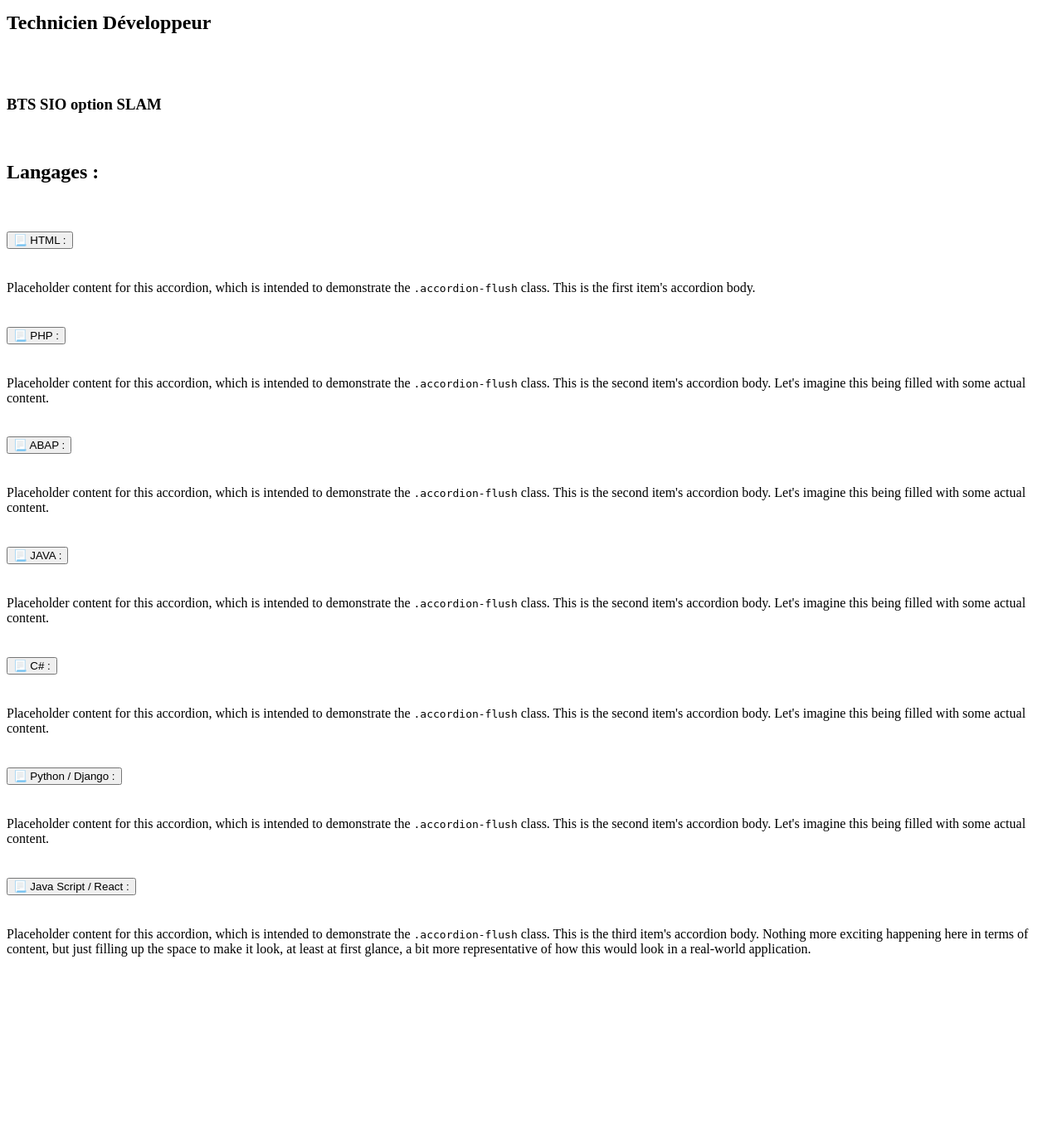
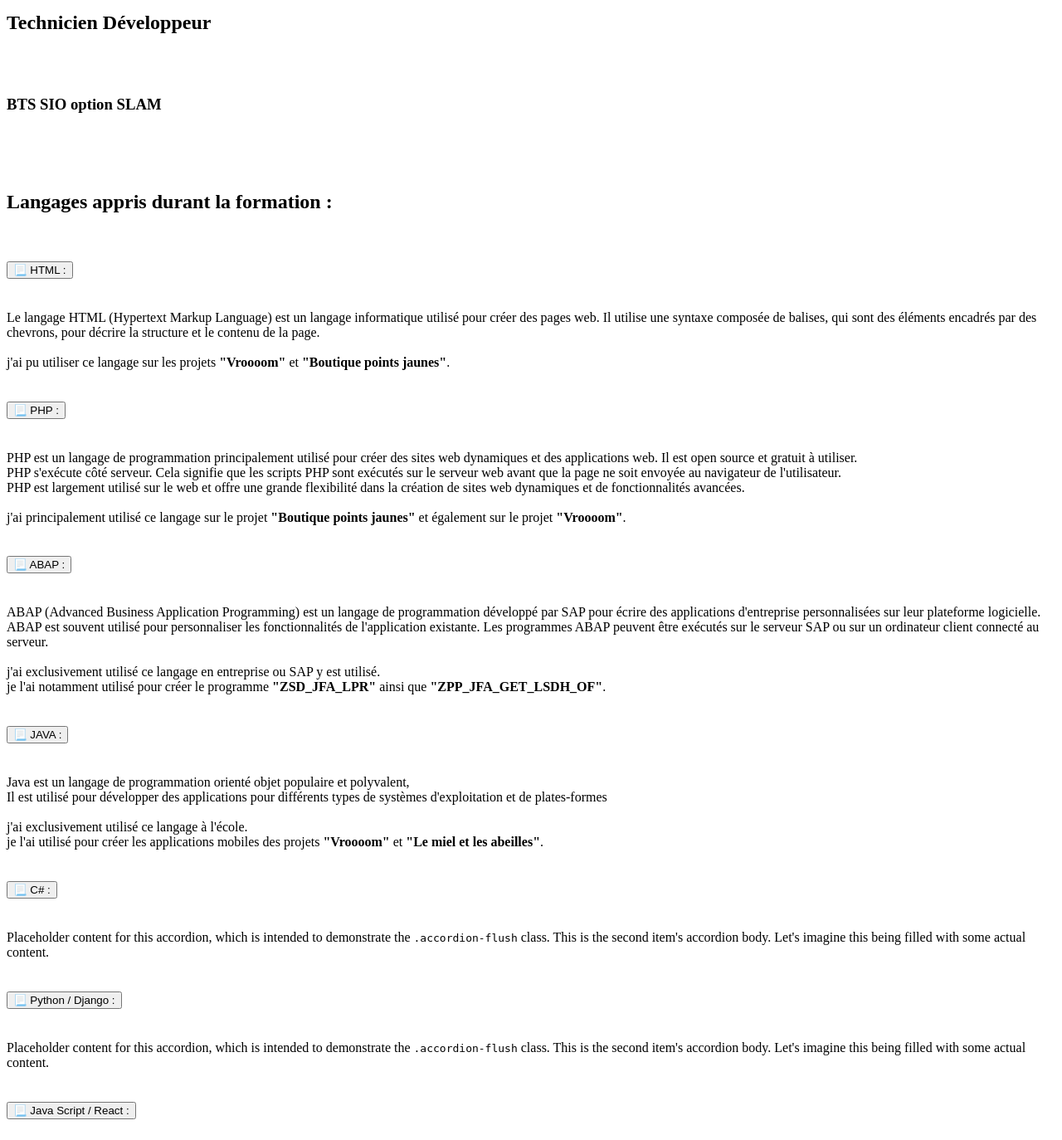
Before and after one commit to estrakio/Portfolio-BTS, a PHP site: page /accueil.php in a window 1280 px wide. Shown: the part 162-1536 px from the top of the page at 83% size. Before the commit the page ends 1315 px from the top, so only its background shows below. Run offline with PHP 8.4, Linux system fonts and the light colour scheme.

Commit message:
texte dans langage

```diff
--- a/css/style.css
+++ b/css/style.css
@@ -29,6 +29,9 @@
 .color_text_orange{
     color: #f75b00;
 }
+.color_text_orange_clair{
+    color: #ec7a38;
+}
 
 .text_couleur_bleu{
     color: #BDD0E5;
--- a/portfolio/accueil.php
+++ b/portfolio/accueil.php
@@ -28,7 +28,9 @@
   <!-- A propos de moi le texte -->
   <section>
     <br>
-    <h2 class="color_text_orange">Langages : </h2>
+    <br>
+    <br>
+    <h2 class="color_text_orange">Langages appris durant la formation : </h2>
     <br>
 
     <?php
--- a/portfolio/langage.php
+++ b/portfolio/langage.php
@@ -9,9 +9,15 @@
     </h2>
     <div id="flush-collapseOne" class="accordion-collapse collapse" data-bs-parent="#accordionFlushExample">
       <br>
-      <div class="accordion-body fond_menu coin_rond ">Placeholder content for this accordion, which is intended to
-        demonstrate the
-        <code>.accordion-flush</code> class. This is the first item's accordion body.
+      <div class="accordion-body fond_menu coin_rond text-center">
+        Le langage HTML (Hypertext Markup Language) est un langage informatique utilisé pour créer des pages web.
+        Il utilise une syntaxe composée de balises, qui sont des éléments encadrés par des chevrons,
+        pour décrire la structure et le contenu de la page.
+        <br>
+        <br>
+        <div class="color_text_orange_clair">
+          j'ai pu utiliser ce langage sur les projets <B>"Vroooom"</B> et <B>"Boutique points jaunes"</B>.
+        </div>
       </div>
       <br>
     </div>
@@ -26,10 +32,19 @@
     </h2>
     <div id="flush-collapseTwo" class="accordion-collapse collapse" data-bs-parent="#accordionFlushExample">
       <br>
-      <div class="accordion-body fond_menu coin_rond">Placeholder content for this accordion, which is intended to
-        demonstrate the
-        <code>.accordion-flush</code> class. This is the second item's accordion body. Let's imagine this being
-        filled with some actual content.
+      <div class="accordion-body fond_menu coin_rond text-center">
+        PHP est un langage de programmation principalement utilisé pour créer des sites web dynamiques et des applications web.
+        Il est open source et gratuit à utiliser.
+        <br>
+        PHP s'exécute côté serveur.
+        Cela signifie que les scripts PHP sont exécutés sur le serveur web avant que la page ne soit envoyée au navigateur de l'utilisateur.
+        <br>
+        PHP est largement utilisé sur le web et offre une grande flexibilité dans la création de sites web dynamiques et de fonctionnalités avancées.
+        <br>
+        <br>
+        <div class="color_text_orange_clair">
+          j'ai principalement utilisé ce langage sur le projet <B>"Boutique points jaunes"</B> et également sur le projet <B>"Vroooom"</B>.
+        </div>
       </div>
       <br>
     </div>
@@ -44,10 +59,19 @@
     </h2>
     <div id="flush-collapseQuatre" class="accordion-collapse collapse" data-bs-parent="#accordionFlushExample">
       <br>
-      <div class="accordion-body fond_menu coin_rond">Placeholder content for this accordion, which is intended to
-        demonstrate the
-        <code>.accordion-flush</code> class. This is the second item's accordion body. Let's imagine this being
-        filled with some actual content.
+      <div class="accordion-body fond_menu coin_rond text-center">
+        ABAP (Advanced Business Application Programming) est un langage de programmation développé par SAP
+        pour écrire des applications d'entreprise personnalisées sur leur plateforme logicielle.
+        <br>
+        ABAP est souvent utilisé pour personnaliser les fonctionnalités de l'application existante.
+        Les programmes ABAP peuvent être exécutés sur le serveur SAP ou sur un ordinateur client connecté au serveur.
+        <br>
+        <br>
+        <div class="color_text_orange_clair">
+          j'ai exclusivement utilisé ce langage en entreprise ou SAP y est utilisé.
+          <br>
+          je l'ai notamment utilisé pour créer le programme <B>"ZSD_JFA_LPR"</B> ainsi que <B>"ZPP_JFA_GET_LSDH_OF"</B>.
+        </div>
       </div>
       <br>
     </div>
@@ -62,10 +86,17 @@
     </h2>
     <div id="flush-collapseCinq" class="accordion-collapse collapse" data-bs-parent="#accordionFlushExample">
       <br>
-      <div class="accordion-body fond_menu coin_rond">Placeholder content for this accordion, which is intended to
-        demonstrate the
-        <code>.accordion-flush</code> class. This is the second item's accordion body. Let's imagine this being
-        filled with some actual content.
+      <div class="accordion-body fond_menu coin_rond text-center">
+      Java est un langage de programmation orienté objet populaire et polyvalent,
+      <br>
+      Il est utilisé pour développer des applications pour différents types de systèmes d'exploitation et de plates-formes
+      <br>
+        <br>
+        <div class="color_text_orange_clair">
+          j'ai exclusivement utilisé ce langage à l'école.
+          <br>
+          je l'ai utilisé pour créer les applications mobiles des projets <B>"Vroooom"</B> et <B>"Le miel et les abeilles"</B>.
+        </div>
       </div>
       <br>
     </div>
--- a/portfolio/menu.php
+++ b/portfolio/menu.php
@@ -1,6 +1,6 @@
 <nav class="navbar navbar_color border-radius:30px fixed-top">
   <div class="container-fluid">
-    <a class="navbar-brand color_text_nav" href="#">Offcanvas navbar</a>
+    <a class="navbar-brand color_text_nav" href="#">Portfolio Walter Karl</a>
     <button class="navbar-toggler" type="button" data-bs-toggle="offcanvas" data-bs-target="#offcanvasNavbar" aria-controls="offcanvasNavbar">
       <span class="navbar-toggler-icon"></span>
     </button>
```
